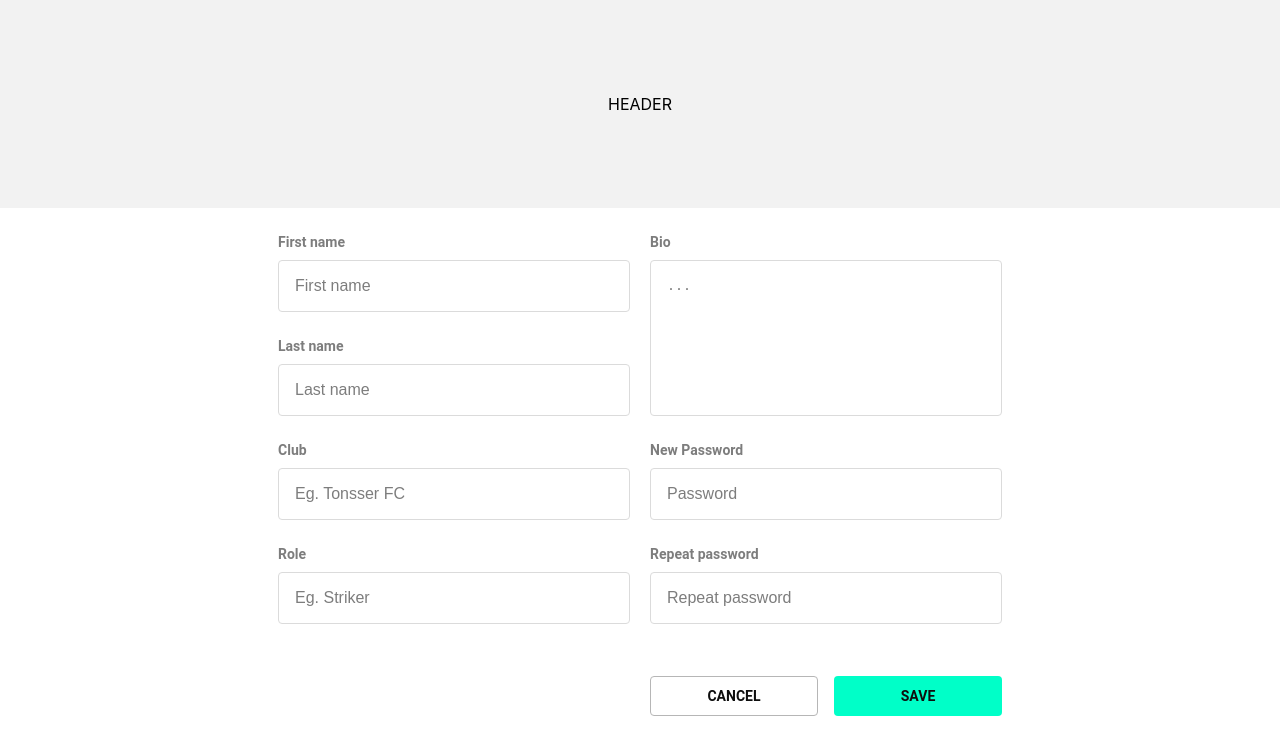
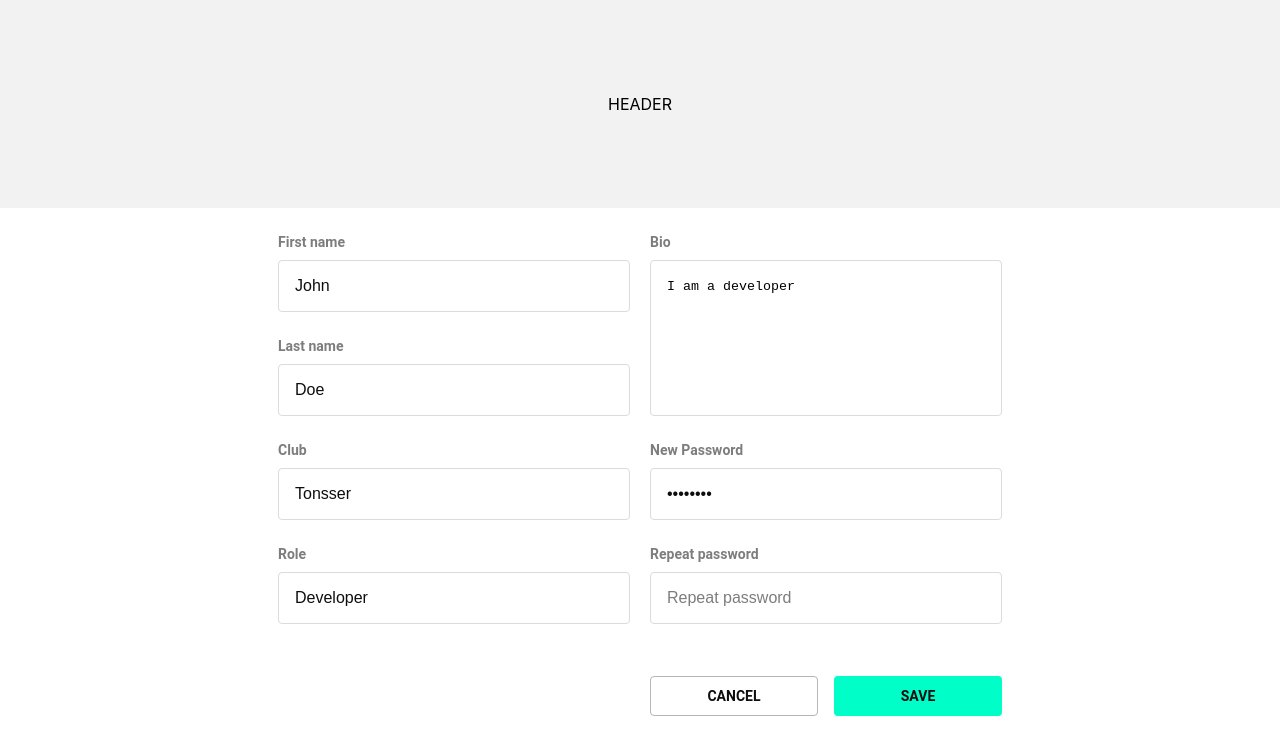
Before and after one commit to ruanha/tonsser, a React (Create React App) app: page / in a window 1280 px wide. Shown: the top 754 px of the page. Built offline with nearby package versions, Linux system fonts and the light colour scheme.

Commit message:
let react control form, and use a profile object prop

```diff
--- a/src/App.tsx
+++ b/src/App.tsx
@@ -6,7 +6,16 @@ function App() {
     <div>
       <header className={styles.AppHeader}>HEADER</header>
       <main>
-        <Profile />
+        <Profile
+          profile={{
+            firstName: "John",
+            lastName: "Doe",
+            club: "Tonsser",
+            role: "Developer",
+            bio: "I am a developer",
+            password: "password",
+          }}
+        />
       </main>
     </div>
   );
--- a/src/components/Profile.tsx
+++ b/src/components/Profile.tsx
@@ -1,9 +1,10 @@
 import styles from "./Profile.module.css";
 import { useState } from "react";
 
-export default function Profile() {
+export default function Profile({ profile }: { profile: any }) {
   const [passwordError, setPasswordError] = useState("");
   const [repeatError, setRepeatError] = useState("");
+  const [form, setForm] = useState({ ...profile, repeat: "" });
 
   function handleSubmit(event: React.FormEvent<HTMLFormElement>) {
     event.preventDefault();
@@ -77,6 +78,10 @@ export default function Profile() {
           name="first-name"
           id="first-name"
           placeholder="First name"
+          value={form.firstName}
+          onChange={(event) => {
+            setForm({ ...form, firstName: event.target.value });
+          }}
         />
         <label htmlFor="last-name">Last name</label>
         <input
@@ -84,11 +89,33 @@ export default function Profile() {
           name="last-name"
           id="last-name"
           placeholder="Last name"
+          value={form.lastName}
+          onChange={(event) => {
+            setForm({ ...form, lastName: event.target.value });
+          }}
         />
         <label htmlFor="club">Club</label>
-        <input type="text" name="club" id="club" placeholder="Eg. Tonsser FC" />
+        <input
+          type="text"
+          name="club"
+          id="club"
+          placeholder="Eg. Tonsser FC"
+          value={form.club}
+          onChange={(event) => {
+            setForm({ ...form, club: event.target.value });
+          }}
+        />
         <label htmlFor="role">Role</label>
-        <input type="text" name="role" id="role" placeholder="Eg. Striker" />
+        <input
+          type="text"
+          name="role"
+          id="role"
+          placeholder="Eg. Striker"
+          value={form.role}
+          onChange={(event) => {
+            setForm({ ...form, role: event.target.value });
+          }}
+        />
       </div>
       <div className={styles.formGroup}>
         <label htmlFor="bio">Bio</label>
@@ -96,6 +123,10 @@ export default function Profile() {
           name="bio"
           className={styles.textarea}
           placeholder="..."
+          value={form.bio}
+          onChange={(event) => {
+            setForm({ ...form, bio: event.target.value });
+          }}
         ></textarea>
         <label htmlFor="password">New Password</label>
         <input
@@ -104,6 +135,10 @@ export default function Profile() {
           id="password"
           placeholder="Password"
           className={passwordError && styles.errorBox}
+          value={form.password}
+          onChange={(event) => {
+            setForm({ ...form, password: event.target.value });
+          }}
         />
         {passwordError && (
           <p className={styles.errorMessage}>{passwordError}</p>
@@ -115,6 +150,10 @@ export default function Profile() {
           id="repeat-password"
           placeholder="Repeat password"
           className={repeatError && styles.errorBox}
+          value={form.repeat}
+          onChange={(event) => {
+            setForm({ ...form, repeat: event.target.value });
+          }}
         />
         {repeatError && <p className={styles.errorMessage}>{repeatError}</p>}
         <div className={styles.buttonGroup}>
```
